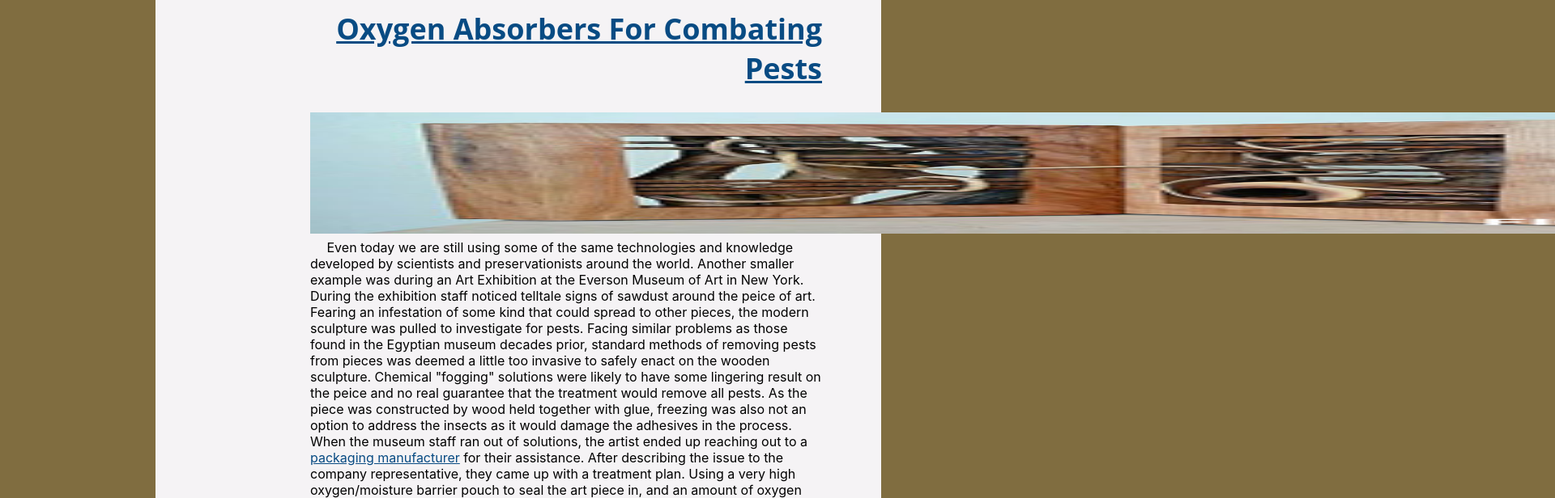
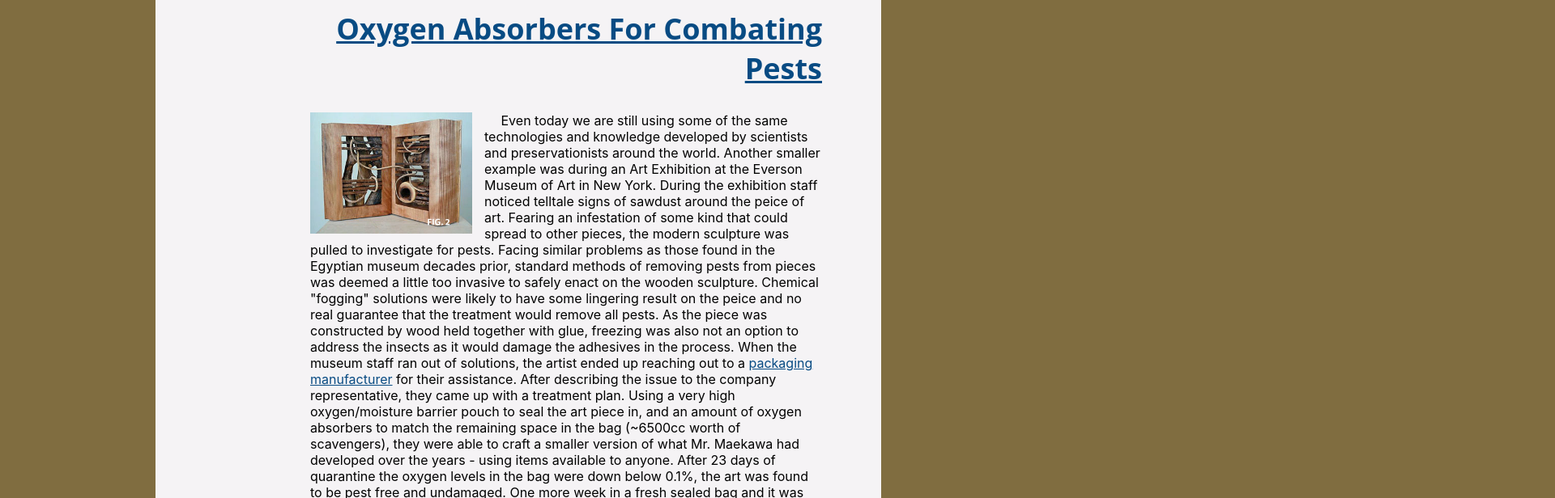
Before and after one commit to TrunkOfUkuleles/preserve-draft, a React (Create React App) app: page / in a window 1280 px wide. Shown: the part 2140-2756 px from the top of the page at 81% size, 1920 px wide, since content can reach past the window. Built offline with nearby package versions, Linux system fonts and the light colour scheme.

Commit message:
Add files via upload

```diff
--- a/src/App.js
+++ b/src/App.js
@@ -85,7 +85,7 @@ function enbiggen(){
         <div id="section3" className="section-container">
           <div id="section3-title" className="section-title"><a id="" href="https://www.impakcorporation.com/wood-story" ><h2>Oxygen Absorbers For Combating Pests</h2></a></div>
           <div id="section3-cont">
-            <a href="https://www.impakcorporation.com/wood-story" alt="Bwteen the Lines Case Study for preserving infested wood art peice" ><img id="woodpic1" src="wood-story-figure2.jpg" alt="Between the Lines Wooden Sculpture needing treatment for beattle infestation" title="Between the Lines " width="2000px" height="150px" /></a>
+            <a href="https://www.impakcorporation.com/wood-story" alt="Bwteen the Lines Case Study for preserving infested wood art peice" ><img id="woodpic1" src="wood-story-figure2.jpg" alt="Between the Lines Wooden Sculpture needing treatment for beattle infestation" title="Between the Lines " width="200px" height="150px" /></a>
             <p>&ensp;&ensp; Even today we are still using some of the same technologies and knowledge developed by scientists and preservationists around
           the world. Another smaller example was during an Art Exhibition at the Everson Museum of Art in New York. During the exhibition staff noticed
           telltale signs of sawdust around the peice of art. Fearing an infestation of some kind that could spread to other pieces, the modern sculpture was pulled
```
